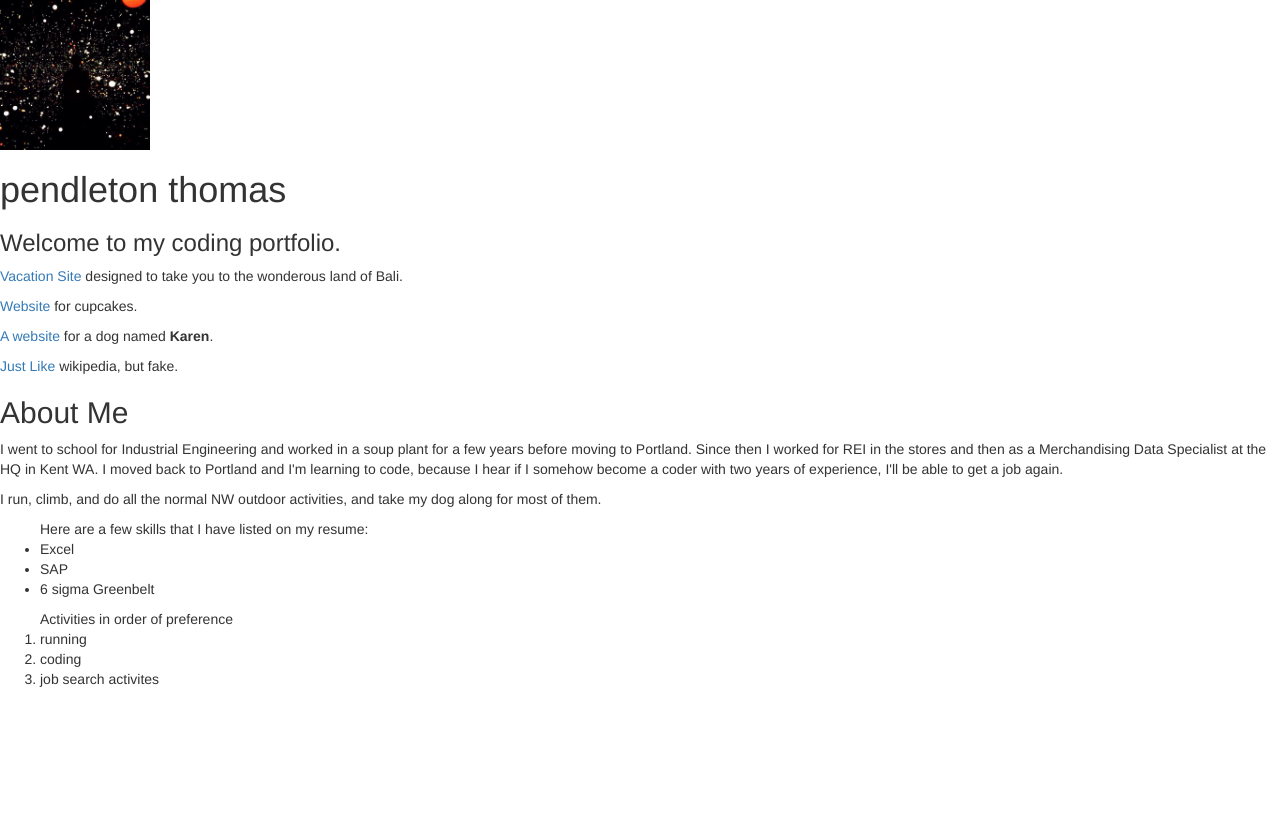
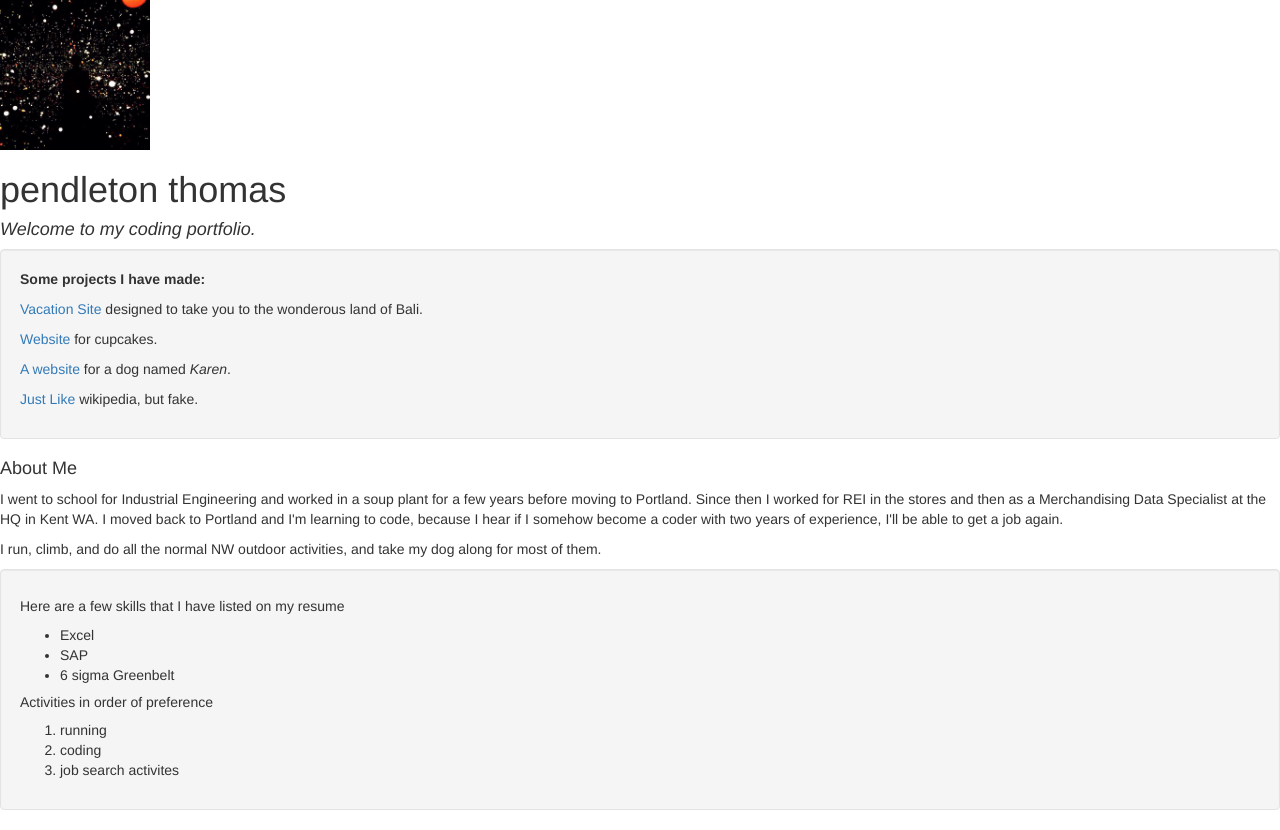
Before and after one commit to pendleton-thomas/Portfolio-Landing, a plain HTML site: page index.html in a window 1280 px wide. Before the commit the page ends 800 px from the top, so only its background shows below. Drawn offline with Linux system fonts and the light colour scheme.

Commit message:
Add Wells and style changes.

```diff
--- a/index.html
+++ b/index.html
@@ -15,37 +15,43 @@
 
       <h1>pendleton thomas</h1>
 
-      <h3>Welcome to my coding portfolio.</h3>
+      <h4><em>Welcome to my coding portfolio.</em></h4>
+
+      <div class="well">
+        <p><strong>Some projects I have made:</strong></p>
 
         <p><a href="https://github.com/pendleton-thomas/Vacation-site">Vacation Site</a> designed to take you to the wonderous land of Bali.</p>
 
         <p><a href="https://github.com/pendleton-thomas/cupcake-shop/">Website</a> for cupcakes.</p>
 
 
-      <p><a href="https://github.com/pendleton-thomas/karens-page">A website</a> for a dog named <strong>Karen</strong>.</p>
+        <p><a href="https://github.com/pendleton-thomas/karens-page">A website</a> for a dog named <em>Karen</em>.</p>
 
 
         <p><a href="https://github.com/pendleton-thomas/Wikipedia-Rebuild">Just Like</a> wikipedia, but fake.</p>
+      </div>
 
 
 
-
-      <h2>About Me</h2>
+      <h4>About Me</h4>
       <p>I went to school for Industrial Engineering and worked in a soup plant for a few years before moving to Portland. Since then I worked for REI in the stores and then as a Merchandising Data Specialist at the HQ in Kent WA. I moved back to Portland and I'm learning to code, because I hear if I somehow become a coder with two years of experience, I'll be able to get a job again.</p>
       <p>I run, climb, and do all the normal NW outdoor activities, and take my dog along for most of them.</p>
 
-      <ul>Here are a few skills that I have listed on my resume:
+      <div class="well">
+        <h5>Here are a few skills that I have listed on my resume</h5>
+        <ul>
           <li>Excel</li>
           <li>SAP</li>
           <li>6 sigma Greenbelt</li>
         </ul>
 
-      <ol>Activities in order of preference
+        <h5>Activities in order of preference</h5>
+        <ol>
           <li>running</li>
           <li>coding</li>
           <li>job search activites</li>
         </ol>
-
+      </div>
 
     </body>
 
```
Lines whose indentation alone changed are shown as unchanged.
